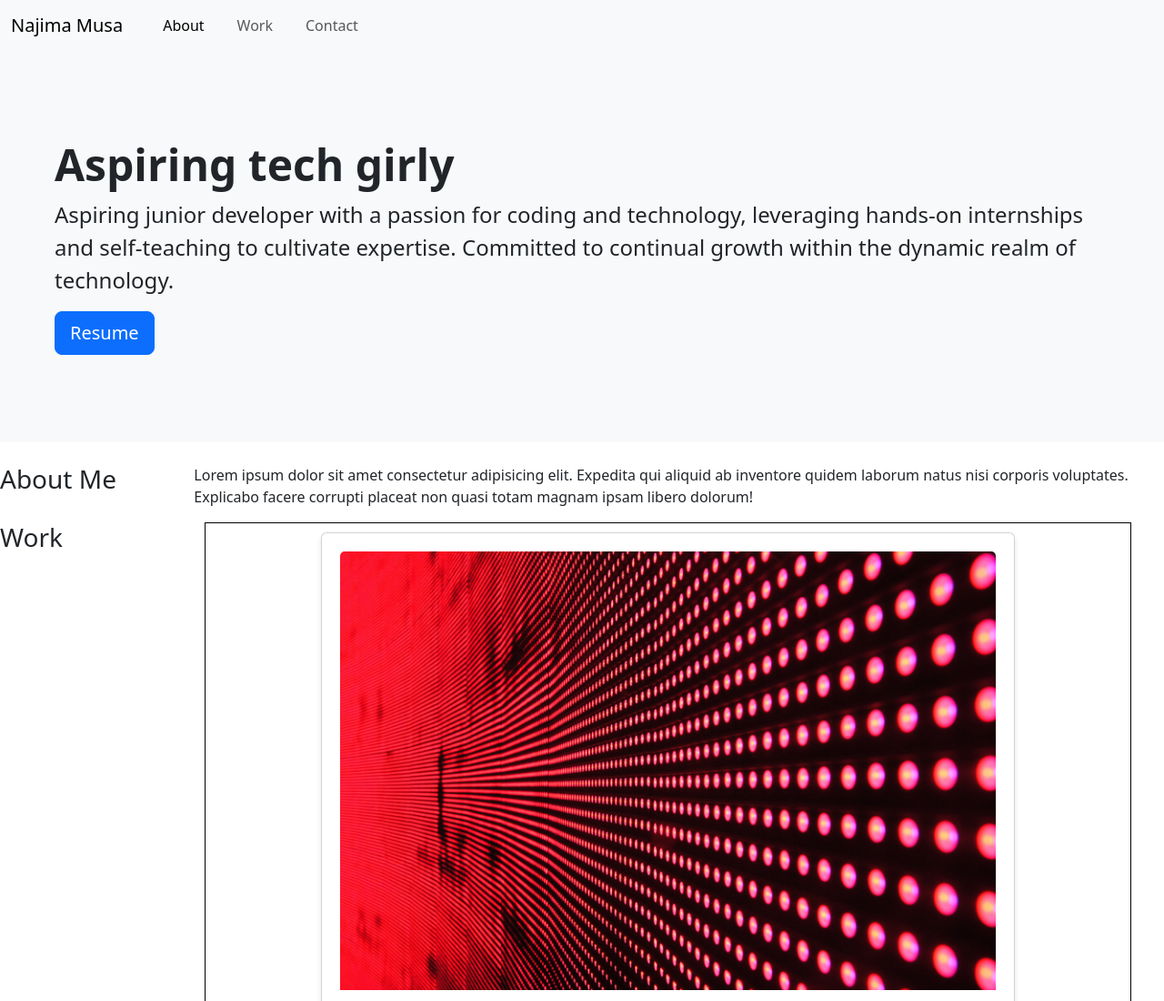
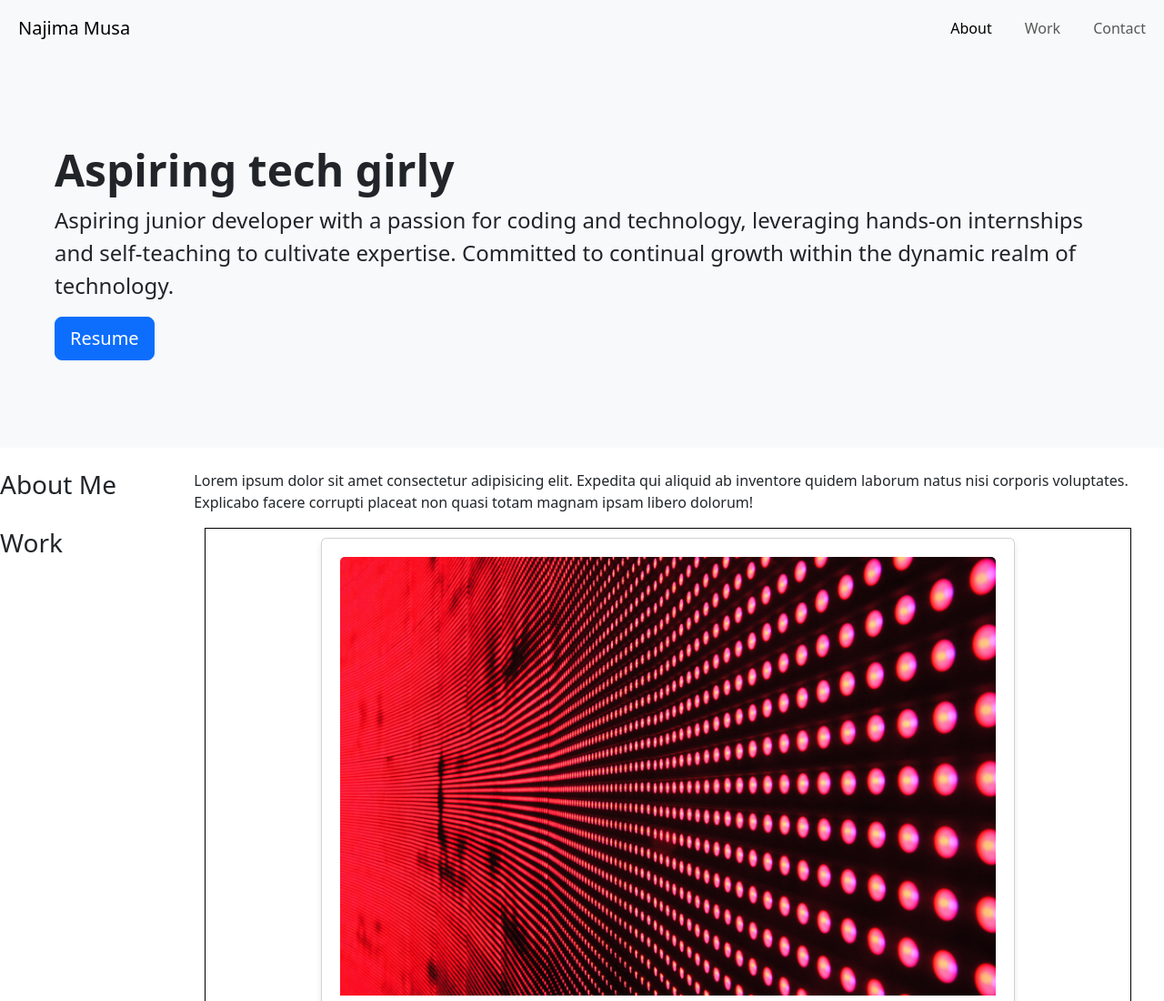
Before and after one commit to najmamusa/bootstrap-portfolio, a plain HTML site: page index.html in a window 1280 px wide. Shown: the top 1100 px of the page at 91% size. Drawn offline with nearby package versions, Linux system fonts and the light colour scheme.

Commit message:
bootstrap

```diff
--- a/index.html
+++ b/index.html
@@ -30,8 +30,8 @@
   <body>
     <!-- Navigation Code -->
     <nav class="navbar navbar-expand-lg bg-body-tertiary">
-      <div class="container-fluid">
-        <a class="navbar-brand" href="#">Najima Musa</a>
+      <div class="container-fluid d-flex">
+        <a class="navbar-brand p-2 flex-grow-1" href="#">Najima Musa</a>
         <button
           class="navbar-toggler"
           type="button"
@@ -43,7 +43,7 @@
         >
           <span class="navbar-toggler-icon"></span>
         </button>
-        <div class="collapse navbar-collapse" id="navbarSupportedContent">
+        <div class="collapse navbar-collapse d-flex justify-content-end" id="navbarSupportedContent">
           <ul class="navbar-nav ml-auto mb-2 mb-lg-0">
             <li class="nav-item">
               <a class="nav-link active" aria-current="page" href="#about"
@@ -208,7 +208,7 @@
     </section>
 
     <!-- new work section -->
-    <section class="row vh-100">
+    <section class="row">
       <div class="col-2 section-title">
         <h3>Work</h3>
       </div>
```
